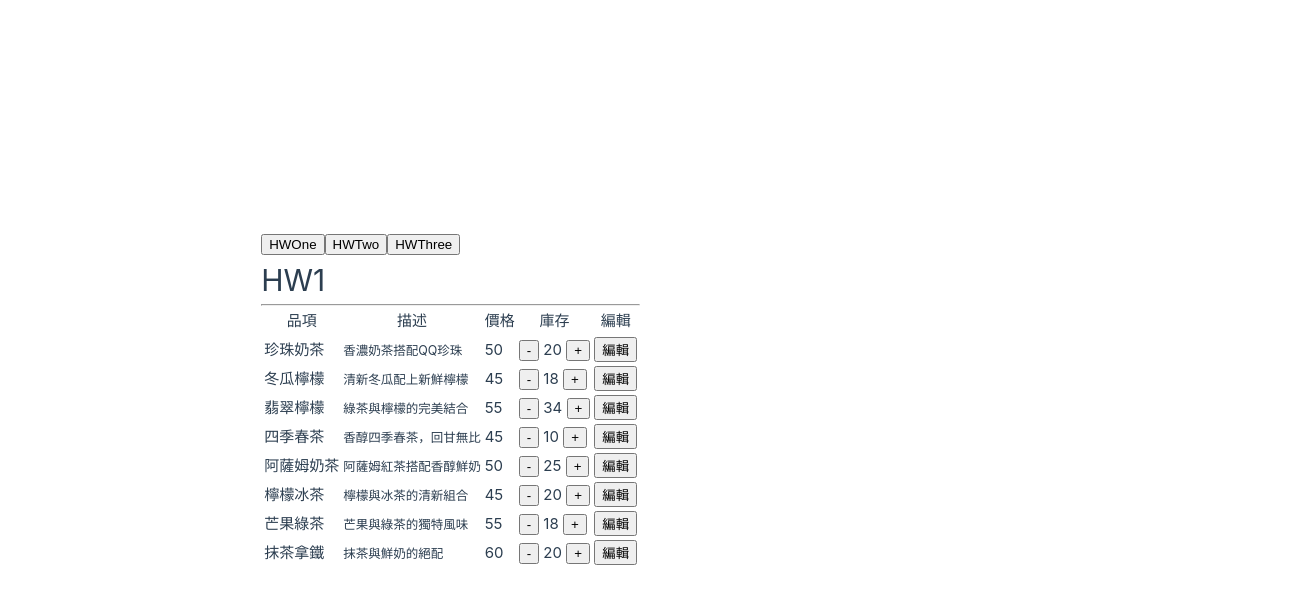
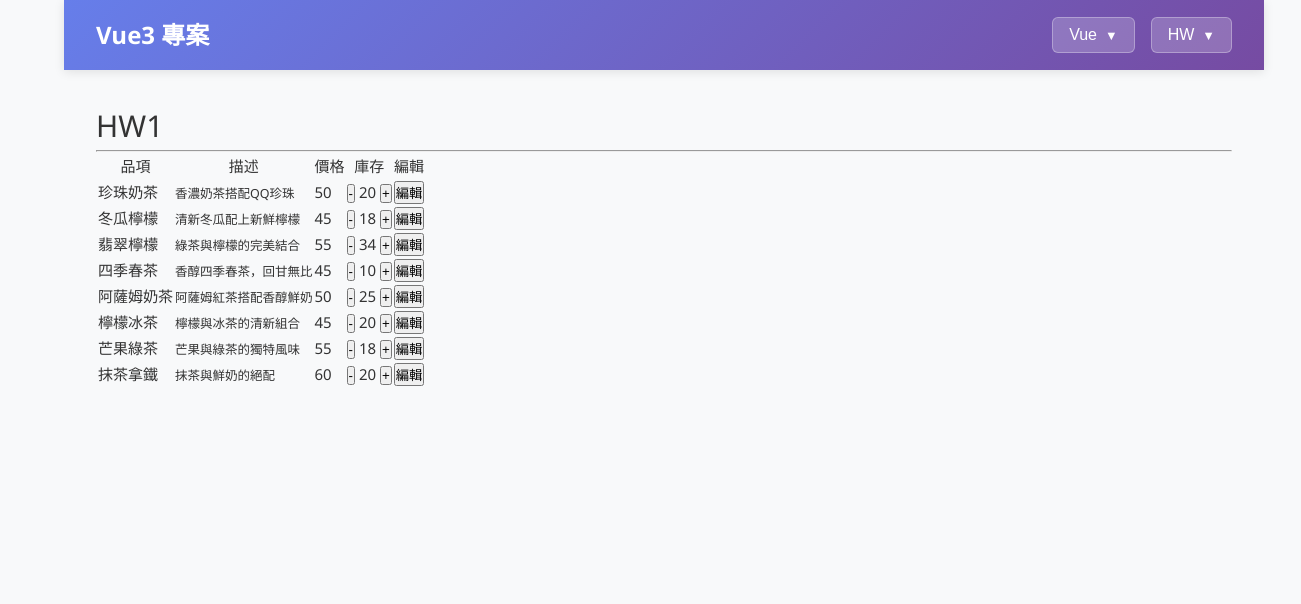
Before and after one commit to rubyyjchen/for-vite-dev-2025, a Vue app in the folder vite-project/: page / in a window 1280 px wide. Shown: the top 604 px of the page, 1301 px wide, since content can reach past the window. Built offline with nearby package versions, Linux system fonts and the light colour scheme.

Commit message:
modify init page

```diff
--- /dev/null
+++ b/vite-project/src/MainApp.vue
@@ -0,0 +1,225 @@
+
+<script setup>
+import { ref } from 'vue'
+import App from './App.vue'
+import AppNew from './AppNew.vue'
+import VModel from './VModel.vue'
+import HWOne from './HWOne.vue'
+import HWTwo from './HWTwo.vue'
+import HWThree from './HWThree.vue'
+
+const currentPage = ref('hw1')
+const activeDropdown = ref(null)
+
+const toggleDropdown = (dropdown) => {
+  if (activeDropdown.value === dropdown) {
+    activeDropdown.value = null
+  } else {
+    activeDropdown.value = dropdown
+  }
+}
+
+const selectPage = (page) => {
+  currentPage.value = page
+  activeDropdown.value = null
+}
+
+// 點擊外部關閉下拉選單
+const closeDropdowns = () => {
+  activeDropdown.value = null
+}
+
+// 監聽點擊事件
+document.addEventListener('click', (e) => {
+  if (!e.target.closest('.dropdown')) {
+    closeDropdowns()
+  }
+})
+</script>
+
+<template>
+  <div id="app">
+    <!-- 導航欄直接寫在這裡 -->
+    <nav class="navbar">
+      <div class="nav-container">
+        <!-- 標題 -->
+        <div class="nav-title">
+          <h2>Vue3 專案</h2>
+        </div>
+
+        <!-- 導航選單 -->
+        <div class="nav-menu">
+          <!-- Vue 下拉選單 -->
+          <div class="dropdown">
+            <button @click="toggleDropdown('vue')" class="dropdown-button">
+              Vue
+              <span class="dropdown-arrow">▼</span>
+            </button>
+            <div class="dropdown-menu" :class="{ 'show': activeDropdown === 'vue' }">
+              <a @click="selectPage('init')" class="dropdown-item">Init</a>
+              <a @click="selectPage('video')" class="dropdown-item">Video</a>
+              <a @click="selectPage('v-model')" class="dropdown-item">V-Model</a>
+            </div>
+          </div>
+
+          <!-- HW 下拉選單 -->
+          <div class="dropdown">
+            <button @click="toggleDropdown('hw')" class="dropdown-button">
+              HW
+              <span class="dropdown-arrow">▼</span>
+            </button>
+            <div class="dropdown-menu" :class="{ 'show': activeDropdown === 'hw' }">
+              <a @click="selectPage('hw1')" class="dropdown-item">HW1</a>
+              <a @click="selectPage('hw2')" class="dropdown-item">HW2</a>
+              <a @click="selectPage('hw3')" class="dropdown-item">HW3</a>
+            </div>
+          </div>
+        </div>
+      </div>
+    </nav>
+
+    <main class="main-content">
+      <!-- 條件渲染不同的組件 -->
+      <App v-if="currentPage === 'init'" />
+      <AppNew v-else-if="currentPage === 'video'" />
+      <VModel v-else-if="currentPage === 'v-model'" />
+      <HWOne v-else-if="currentPage === 'hw1'" />
+      <HWTwo v-else-if="currentPage === 'hw2'" />
+      <HWThree v-else-if="currentPage === 'hw3'" />
+      <HWOne v-else />
+    </main>
+  </div>
+</template>
+
+<style>
+#app {
+  min-height: 100vh;
+  display: flex;
+  flex-direction: column;
+}
+
+.main-content {
+  flex: 1;
+  padding: 2rem;
+  width: 1200px;
+  margin: 0 auto;
+}
+
+/* 全域樣式 */
+* {
+  margin: 0;
+  padding: 0;
+  box-sizing: border-box;
+}
+
+body {
+  font-family: 'Segoe UI', Tahoma, Geneva, Verdana, sans-serif;
+  line-height: 1.6;
+  color: #333;
+  background-color: #f8f9fa;
+}
+
+/* 導航欄樣式 */
+.navbar {
+  background: linear-gradient(135deg, #667eea 0%, #764ba2 100%);
+  padding: 1rem 0;
+  box-shadow: 0 2px 10px rgba(0, 0, 0, 0.1);
+}
+
+.nav-container {
+  width: 1200px;
+  margin: 0 auto;
+  padding: 0 2rem;
+  display: flex;
+  justify-content: space-between;
+  align-items: center;
+}
+
+.nav-title h2 {
+  color: white;
+  margin: 0;
+  font-size: 1.5rem;
+  font-weight: 600;
+}
+
+.nav-menu {
+  display: flex;
+  gap: 1rem;
+}
+
+/* 下拉選單樣式 */
+.dropdown {
+  position: relative;
+}
+
+.dropdown-button {
+  background: rgba(255, 255, 255, 0.2);
+  border: 1px solid rgba(255, 255, 255, 0.3);
+  color: white;
+  padding: 0.5rem 1rem;
+  border-radius: 6px;
+  cursor: pointer;
+  font-size: 1rem;
+  display: flex;
+  align-items: center;
+  gap: 0.5rem;
+  transition: all 0.3s ease;
+}
+
+.dropdown-button:hover {
+  background: rgba(255, 255, 255, 0.3);
+}
+
+.dropdown-arrow {
+  font-size: 0.8rem;
+  transition: transform 0.3s ease;
+}
+
+.dropdown-menu {
+  position: absolute;
+  top: 100%;
+  left: 0;
+  background: white;
+  border: 1px solid #ddd;
+  border-radius: 6px;
+  box-shadow: 0 4px 20px rgba(0, 0, 0, 0.15);
+  min-width: 150px;
+  opacity: 0;
+  visibility: hidden;
+  transform: translateY(-10px);
+  transition: all 0.3s ease;
+  z-index: 1000;
+}
+
+.dropdown-menu.show {
+  opacity: 1;
+  visibility: visible;
+  transform: translateY(0);
+}
+
+.dropdown-item {
+  display: block;
+  padding: 0.75rem 1rem;
+  color: #333;
+  text-decoration: none;
+  transition: background-color 0.3s ease;
+  cursor: pointer;
+}
+
+.dropdown-item:hover {
+  background-color: #f8f9fa;
+  color: #667eea;
+}
+
+@media (max-width: 768px) {
+  .nav-container {
+    flex-direction: column;
+    gap: 1rem;
+  }
+
+  .nav-menu {
+    flex-direction: column;
+    gap: 1rem;
+  }
+}
+</style>
--- /dev/null
+++ b/vite-project/src/VModel.vue
@@ -0,0 +1,4 @@
+<script setup>
+</script>
+<template>
+</template>
--- a/vite-project/src/main.js
+++ b/vite-project/src/main.js
@@ -1,8 +1,6 @@
 import './assets/main.css'
 
 import { createApp } from 'vue'
-// import App from './App.vue'
-// import App from './AppNew.vue'
-import App from './HW.vue'
+import MainApp from './MainApp.vue'
 
-createApp(App).mount('#app')
+createApp(MainApp).mount('#app')
```
